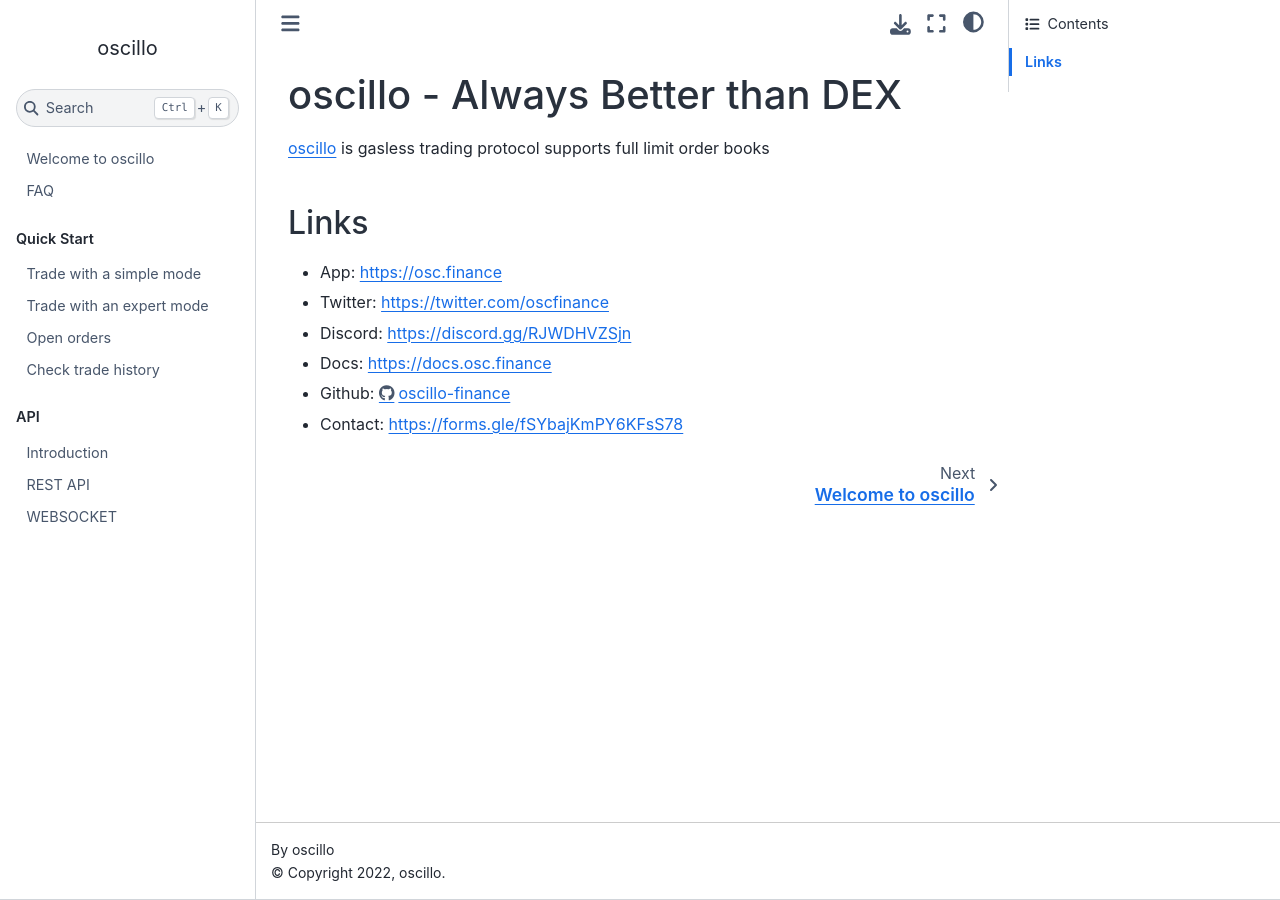
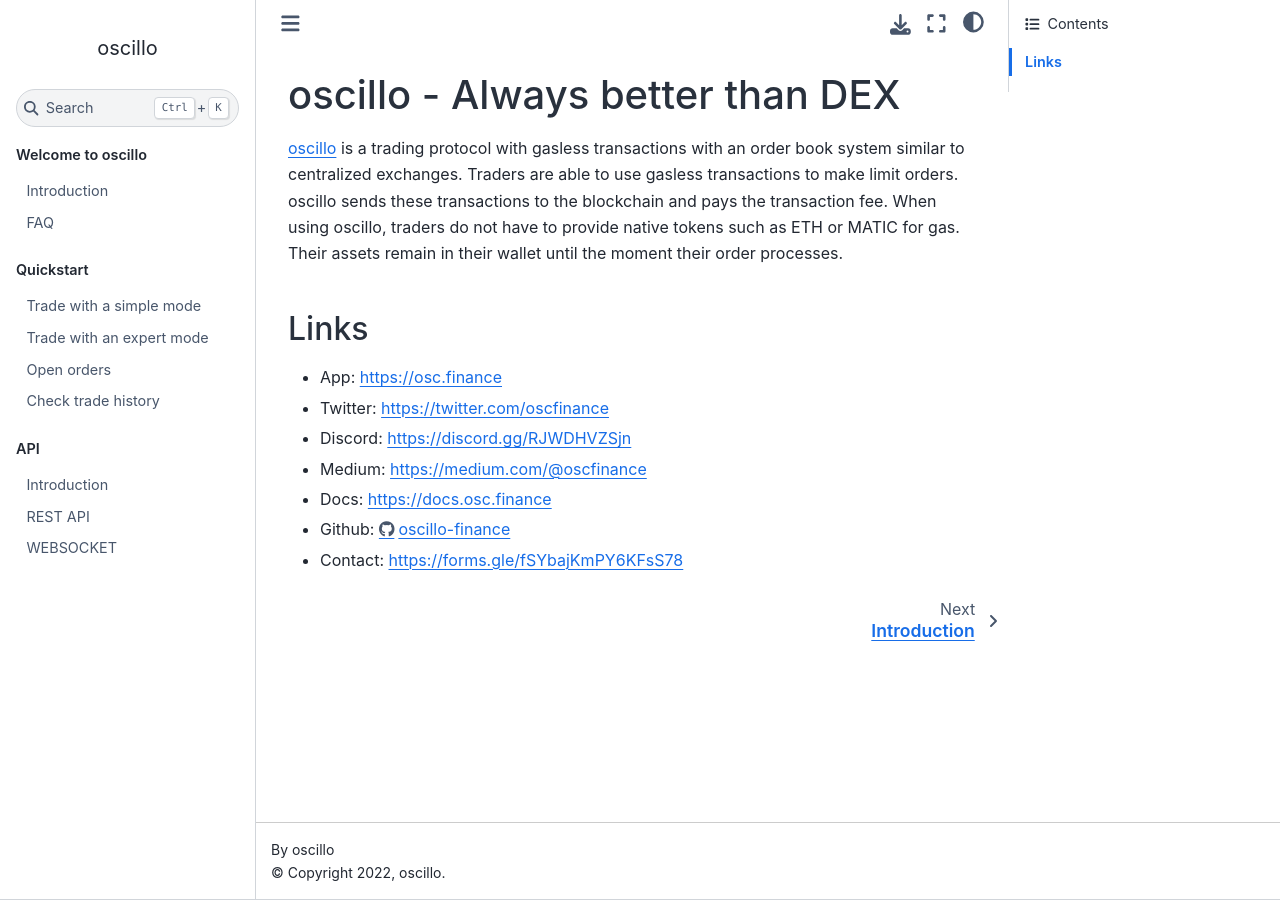
Before and after one commit to oscillo-finance/Docs, a Sphinx documentation site: the page built from docs/source/index.rst, in a window 1280 px wide. Built offline with Sphinx 7.4.7 and the Sphinx Book theme 1.1.4, drawn with Linux system fonts in a browser that asks for light colours.

Commit message:
change index.rst

```diff
--- a/docs/source/index.rst
+++ b/docs/source/index.rst
@@ -1,7 +1,7 @@
-oscillo - Always Better than DEX
+oscillo - Always better than DEX
 ===================================
 
-oscillo_ is gasless trading protocol supports full limit order books
+oscillo_ is a trading protocol with gasless transactions with an order book system similar to centralized exchanges. Traders are able to use gasless transactions to make limit orders. oscillo sends these transactions to the blockchain and pays the transaction fee. When using oscillo, traders do not have to provide native tokens such as ETH or MATIC for gas. Their assets remain in their wallet until the moment their order processes.
 
 .. _oscillo: https://osc.finance
 
@@ -12,20 +12,21 @@
 - App: https://osc.finance
 - Twitter: https://twitter.com/oscfinance
 - Discord: https://discord.gg/RJWDHVZSjn
+- Medium: https://medium.com/@oscfinance
 - Docs: https://docs.osc.finance
 - Github: https://github.com/oscillo-finance
 - Contact: https://forms.gle/fSYbajKmPY6KFsS78
 
 .. toctree::
-    :titlesonly:
+    :caption: Welcome to oscillo
+    :maxdepth: 2
     :hidden:
-    :glob:
 
-    welcome
-    faq
+    welcome/introduction
+    welcome/faq
 
 .. toctree::
-   :caption: Quick Start
+   :caption: Quickstart
    :maxdepth: 2
    :hidden:
 
```
